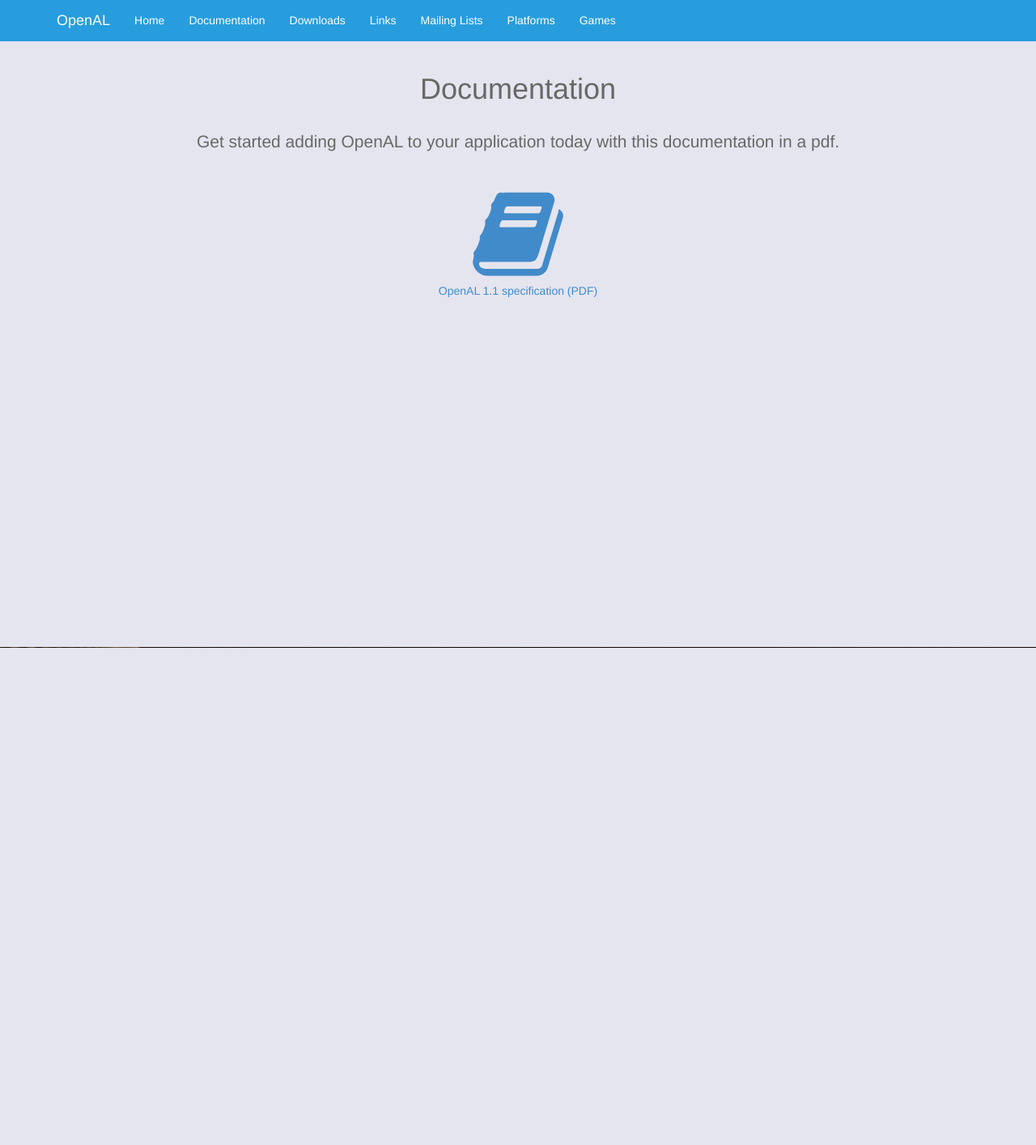
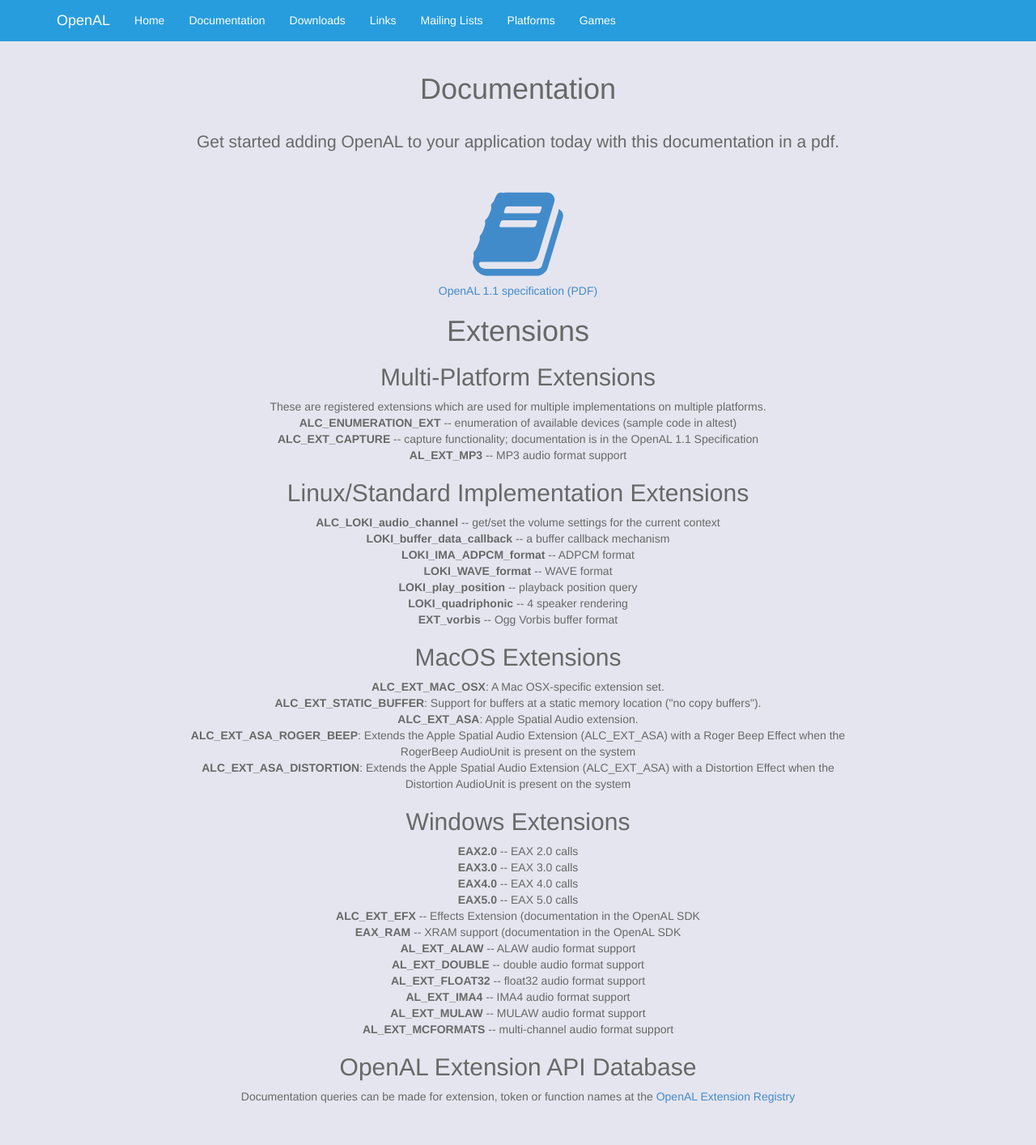
Before and after one commit to NuclearMonster/openal-website, a PHP site: page /documentation/ in a window 1280 px wide. Shown: the whole page at 81% size. Before the commit the page ends 800 px from the top, so only its background shows below. Run offline with PHP 8.4, Linux system fonts and the light colour scheme; some libraries are stand-ins or nearby versions.

Commit message:
Links and Docs
Docs and Links

```diff
--- a/documentation/documentation.php
+++ b/documentation/documentation.php
@@ -7,6 +7,50 @@
         <br>
       	<A href="openal-1.1-specification.pdf"><i style="font-size:120px" class="fa fa-book fa-5x"></i></a>
       	<p><A href="openal-1.1-specification.pdf">OpenAL 1.1 specification (PDF)</a></p>
+		<h1>Extensions</h1>
+		<h2>Multi-Platform Extensions</h2>
+
+		<p>These are registered extensions which are used for multiple implementations on multiple platforms.<br />
+		<strong>ALC_ENUMERATION_EXT</strong> -- enumeration of available devices (sample code in altest)<br />
+		<strong>ALC_EXT_CAPTURE</strong> -- capture functionality; documentation is in the OpenAL 1.1 Specification<br />
+		<strong>AL_EXT_MP3</strong> -- MP3 audio format support</p>
+
+		<h2>Linux/Standard Implementation Extensions</h2>
+
+		<p><strong>ALC_LOKI_audio_channel</strong> -- get/set the volume settings for the current context<br />
+		<strong>LOKI_buffer_data_callback</strong> -- a buffer callback mechanism<br />
+		<strong>LOKI_IMA_ADPCM_format</strong> -- ADPCM format<br />
+		<strong>LOKI_WAVE_format</strong> -- WAVE format<br />
+		<strong>LOKI_play_position</strong> -- playback position query<br />
+		<strong>LOKI_quadriphonic</strong> -- 4 speaker rendering<br />
+		<strong>EXT_vorbis</strong> -- Ogg Vorbis buffer format</p>
+
+		<h2>MacOS Extensions</h2>
+
+		<p><strong>ALC_EXT_MAC_OSX</strong>: A Mac OSX-specific extension set.<br />
+		<strong>ALC_EXT_STATIC_BUFFER</strong>: Support for buffers at a static memory location ("no copy buffers").<br />
+		<strong>ALC_EXT_ASA</strong>: Apple Spatial Audio extension.<br />
+		<strong>ALC_EXT_ASA_ROGER_BEEP</strong>: Extends the Apple Spatial Audio Extension (ALC_EXT_ASA) with a Roger Beep Effect when the RogerBeep AudioUnit is present on the system<br />
+		<strong>ALC_EXT_ASA_DISTORTION</strong>: Extends the Apple Spatial Audio Extension (ALC_EXT_ASA) with a Distortion Effect when the Distortion AudioUnit is present on the system</p>
+
+		<h2>Windows Extensions</h2>
+
+		<p><strong>EAX2.0</strong> -- EAX 2.0 calls<br />
+		<strong>EAX3.0</strong> -- EAX 3.0 calls<br />
+		<strong>EAX4.0</strong> -- EAX 4.0 calls<br />
+		<strong>EAX5.0</strong> -- EAX 5.0 calls<br />
+		<strong>ALC_EXT_EFX</strong> -- Effects Extension (documentation in the OpenAL SDK<br />
+		<strong>EAX_RAM</strong> -- XRAM support (documentation in the OpenAL SDK<br />
+		<strong>AL_EXT_ALAW</strong> -- ALAW audio format support<br />
+		<strong>AL_EXT_DOUBLE</strong> -- double audio format support<br />
+		<strong>AL_EXT_FLOAT32</strong> -- float32 audio format support<br />
+		<strong>AL_EXT_IMA4</strong> -- IMA4 audio format support<br />
+		<strong>AL_EXT_MULAW</strong> -- MULAW audio format support<br />
+		<strong>AL_EXT_MCFORMATS</strong> -- multi-channel audio format support</p>
+
+		<h2>OpenAL Extension API Database</h2>
+
+		Documentation queries can be made for extension, token or function names at the <a href="http://icculus.org/alextreg/">OpenAL Extension Registry</a>
     </div>
   </div>
 </section>
```
Also changed, not shown: links/links.php (+5 -3 lines).
